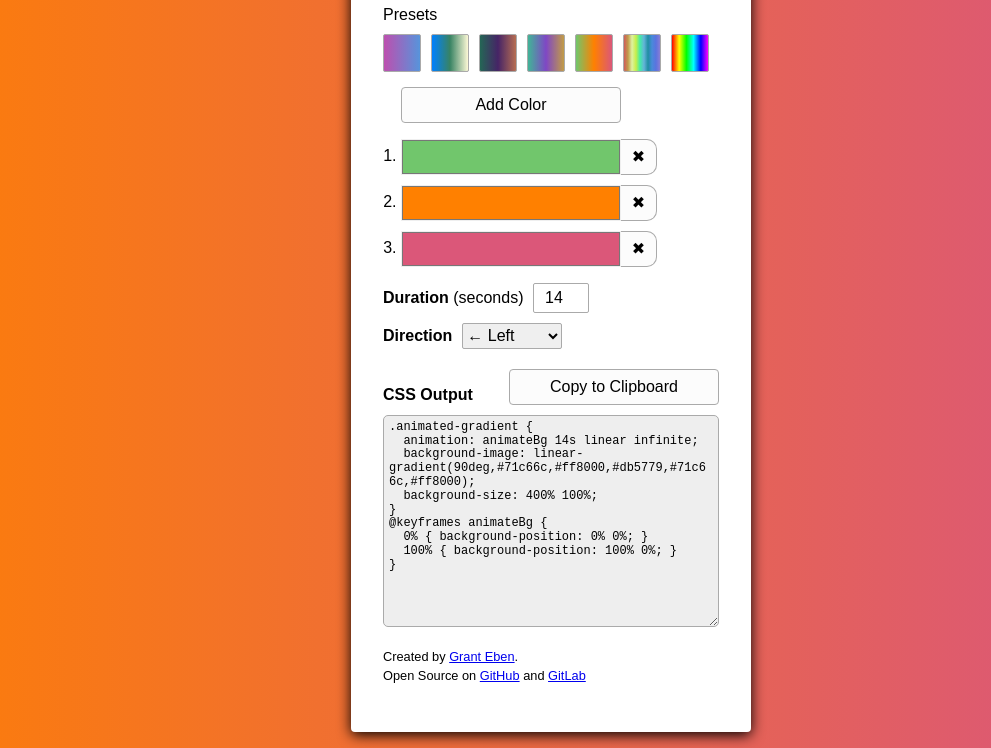
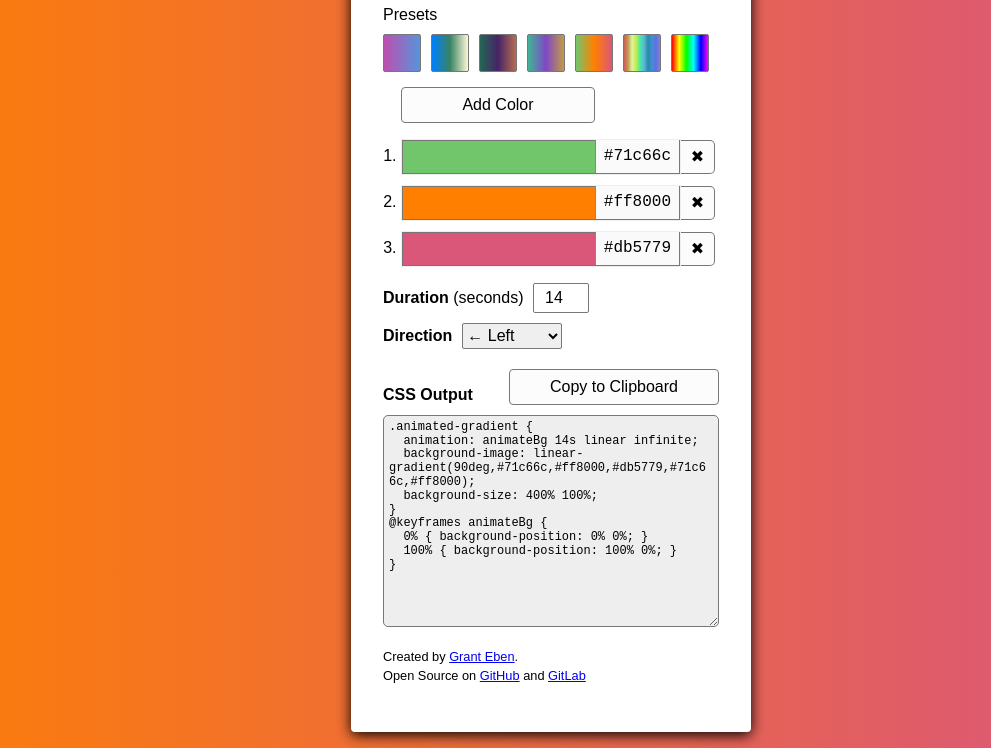
Before and after one commit to gmeben/pure-css-animated-gradient-generator, a React app: page / in a window 1280 px wide. Shown: the part 189-937 px from the top of the page, without its empty margins (89-1080 px from the left). Built offline with nearby package versions, Linux system fonts and the light colour scheme.

Commit message:
fix: Accessibility issues
This addresses most of the concerns raised by axe DevTools Chrome extension:

* Add a role=main attribute
* Add labels to color inputs

```diff
--- a/public/core.css
+++ b/public/core.css
@@ -1,6 +1,6 @@
 :root {
     --button-color-bg: #fcfcfc;
-    --button-color-border: #aaa;
+    --button-color-border: #777;
 }
 body {
     font-family: sans-serif;
@@ -25,7 +25,7 @@ body {
 }
 .button--add {
     margin-left: 18px;
-    width: 220px;
+    width: 194px;
 }
 .button--faded {
     opacity: 0.05;
@@ -92,12 +92,23 @@ body {
 }
 .color {
     margin-bottom: 10px;
+    position: relative;
 }
 .color__input,
 .color__remove {
     box-sizing: border-box;
     cursor: pointer;
     vertical-align: middle;
+}
+.color__label {
+    background-color: #fafafa;
+    border-left: 1px solid #888;
+    cursor: pointer;
+    font-family: Courier New, monospace;
+    padding: 7px 8px;
+    position: absolute;
+    right: 40px;
+    top: 1.5px;
 }
 .color__input {
     border-color: #aaa;
@@ -109,19 +120,19 @@ body {
     border-width: 1px;
     height: 36px;
     padding: 0;
-    width: 220px;
+    width: 280px;
 }
 .color__remove {
     background-color: var(--button-color-bg);
     border-color: var(--button-color-border);
-    border-radius: 0 10px 10px 0;
+    border-radius: 0 5px 5px 0;
     border-style: solid;
     border-width: 1px 1px 1px 0;
     display: inline-block;
-    height: 36px;
+    height: 34px;
     text-align: center;
     transition: background-color 200ms ease;
-    width: 36px;
+    width: 34px;
 }
 .color__remove:hover {
     background-color: #dbd1d3;
@@ -130,7 +141,7 @@ body {
     background-color: #eee;
     border-radius: 5px;
     border: 1px solid var(--button-color-border);
-    font-family: Courier New;
+    font-family: Courier New, monospace;
     height: 200px;
     max-width: 324px;
     padding: 5px;
--- a/src/index.js
+++ b/src/index.js
@@ -54,14 +54,21 @@ function ColorList({colorSet, removeFunction, changeFunction}) {
   )
 }
 function ColorItem({colorValue, removeColor, changeColor}) {
+  const idAttribute = Math.random().toString(36).substr(2, 5)
   return (
     <li className="color">
+      <label
+        htmlFor={idAttribute}
+        className="color__label">
+        {colorValue}</label>
       <input type="color"
+        id={idAttribute}
         className="color__input"
         value={colorValue}
         onChange={(event) => changeColor(event)} />
       <button type="button"
         className="color__remove"
+        aria-label="Remove Color"
         onClick={() => removeColor()}>✖</button>
     </li>
   )
@@ -85,7 +92,7 @@ function Output({bg, bgwidth, bgheight, degrees, direction, duration}) {
   let code = getCssCodeForOutput({bg, bgwidth, bgheight, degrees, direction, duration})
   return (
     <section>
-      <div style={{display: `flex`, justifyContent: `space-between`, alignItems: `end`, margin: `10px 0`}}>
+      <div style={{display: `flex`, justifyContent: `space-between`, alignItems: `flex-end`, margin: `10px 0`}}>
         <label htmlFor="output"><strong>CSS Output</strong></label>
         <CopyToClipboardButton />
       </div>
@@ -171,6 +178,7 @@ function Generator({title}) {
   return (
     <div
       className="generator"
+      role="main"
       style={{ backgroundImage: `linear-gradient(${degrees}deg, ${bg})`,
              backgroundSize: `${bgwidth}% ${bgheight}%`,
              animationDuration: `${duration.value}s`,
```
